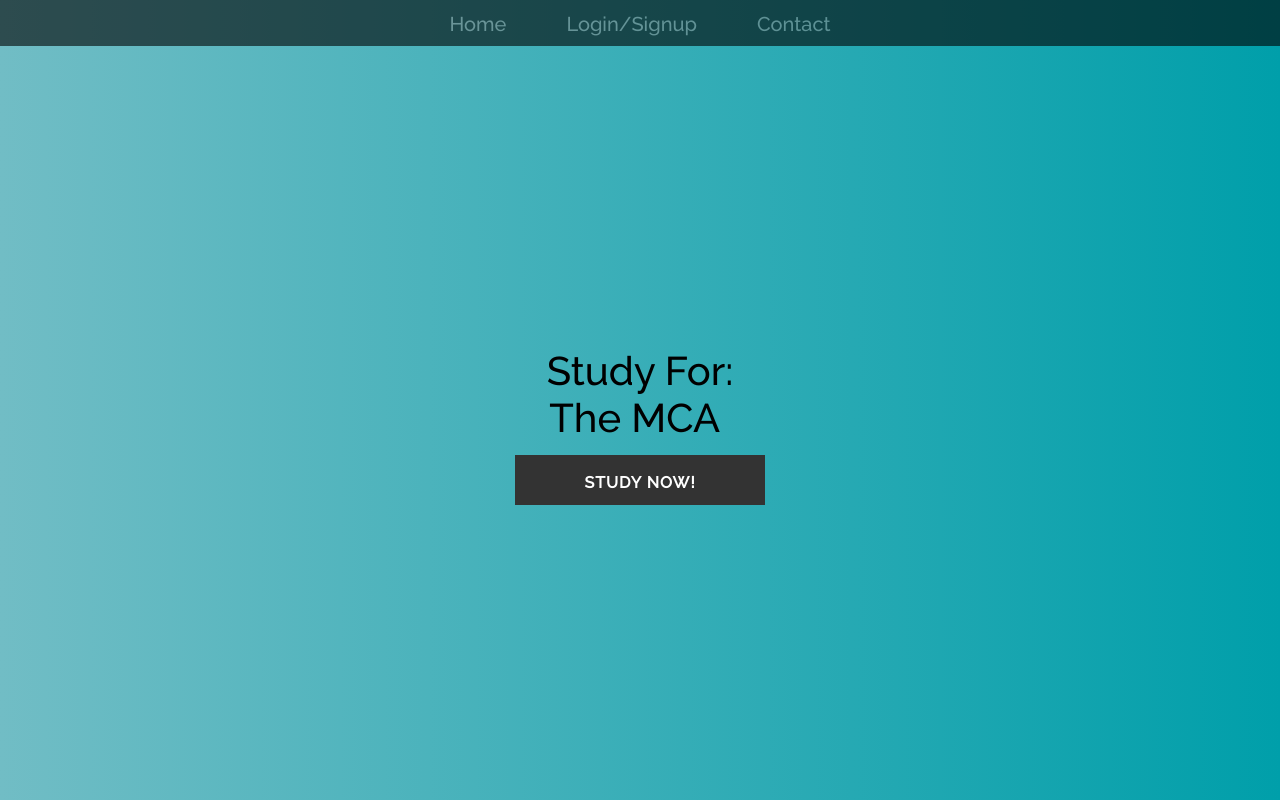
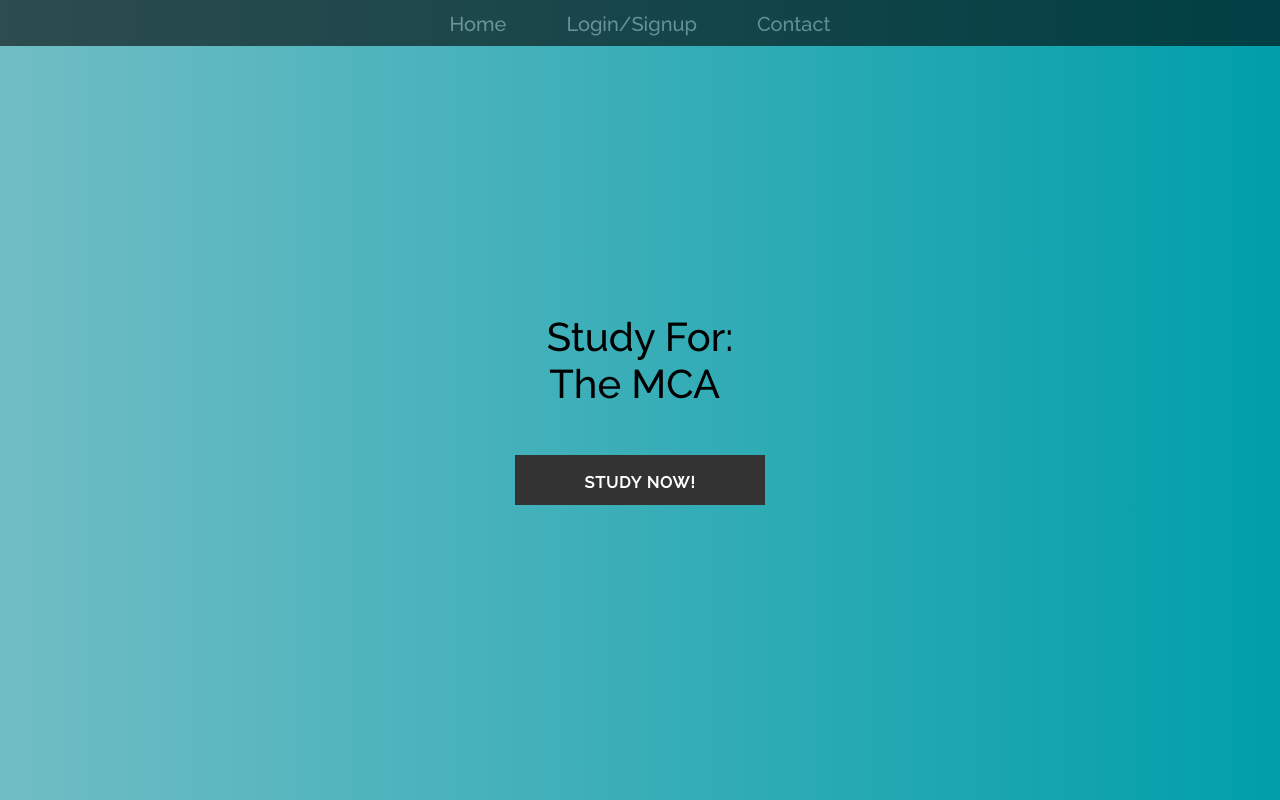
Before and after one commit to Marinah1031/StudyBuddy, a React (Create React App) app in the folder client/: page / in a window 1280 px wide. Shown: the top 800 px of the page. Built offline with nearby package versions, Linux system fonts and the light colour scheme.

Commit message:
Fixed Some CSS bugs + addCard button now scrolls to bottom of page

```diff
--- a/client/src/components/Home/Home.css
+++ b/client/src/components/Home/Home.css
@@ -6,7 +6,6 @@
     align-items: center;
     justify-content: center; /* Center items horizontally */
     text-align: center;
-    padding-top: 25%;
     font-size: 40px;
-    margin-top: 250px;
+    overflow: auto;
 }
--- a/client/src/components/Home/Home.scss
+++ b/client/src/components/Home/Home.scss
@@ -2,16 +2,9 @@
 
 @import url("https://fonts.googleapis.com/css2?family=Raleway:wght@500&display=swap");
 
-body {
-  margin: 0;
-  font-family: "Raleway", serif !important;
-  -webkit-font-smoothing: antialiased;
-  -moz-osx-font-smoothing: grayscale;
-  background-image: linear-gradient(to right, #92d1d8, #009faa);
-}
-
 .home-section {
-  min-height: 100vh;
+  min-height: 10vh;
+  max-height: 50vh;
   display: flex;
   align-items: center;
   justify-content: center;
--- a/client/src/components/Login/LoginStyles/Login.css
+++ b/client/src/components/Login/LoginStyles/Login.css
@@ -1,13 +1,4 @@
 @import url("https://fonts.googleapis.com/css2?family=Raleway:wght@500&display=swap");
-
-* {
-  margin: 0;
-  padding: 0;
-  box-sizing: border-box;
-  font-family: 'Raleway', sans-serif !important;
-  -webkit-font-smoothing: antialiased;
-  -moz-osx-font-smoothing: grayscale;
-}
 
 .navbar {
   position: fixed;
@@ -18,22 +9,11 @@
   padding: 10px 20px;
 }
 
-body {
-  display: flex;
-  justify-content: center;
-  align-items: center;
-  min-height: 100vh;
-  background-image: linear-gradient(to right, #71bdc5, #009faa);
-  overflow: hidden;
-  margin-top: 50px; /* Add margin to prevent content from being hidden behind the navbar */
-}
-
 .wrapper {
   position: relative;
   width: 400px;
   height: 500px;
 }
-
 
 .form-wrapper {
     position: absolute;
--- a/client/src/components/deck.js
+++ b/client/src/components/deck.js
@@ -62,7 +62,7 @@ const DeckComponent = ({ term: initialTerm, definition: initialDefinition, cardI
     }
 
     return (
-        <div className="card">
+        <div className="editCard">
             <form onSubmit={handleSubmit}>
                 <label>
                     <input
@@ -80,7 +80,7 @@ const DeckComponent = ({ term: initialTerm, definition: initialDefinition, cardI
                         onChange={handleChange}
                     />
                 </label>
-                <input type="submit" value="Submit" />
+                <input type="submit" value="Save" />
             </form>
             <button onClick={deleteCard}>Delete</button>
         </div>
--- a/client/src/index.css
+++ b/client/src/index.css
@@ -1,10 +1,24 @@
 @import url("https://fonts.googleapis.com/css2?family=Raleway:wght@500&display=swap");
+* {
+  margin: 0;
+  padding: 0;
+  box-sizing: border-box;
+  font-family: 'Raleway', sans-serif !important;
+  -webkit-font-smoothing: antialiased;
+  -moz-osx-font-smoothing: grayscale;
+}
+
 body {
+  display: flex;
+  justify-content: center;
+  align-items: center;
   margin: 0;
   font-family: "Raleway", serif !important;
   -webkit-font-smoothing: antialiased;
   -moz-osx-font-smoothing: grayscale;
-  background-image: linear-gradient(to right,   #71bdc5, #009faa);
+  background-image: linear-gradient(to right, #71bdc5, #009faa);
+  overflow: auto;
+  min-height: 100vh;
 }
 
 
@@ -34,6 +48,35 @@ body {
   box-shadow: 0 4px 8px rgba(0, 0, 0, 0.2);
 }
 
+.cardList {
+  width: 80vw;
+  display: flex;
+  align-items: 'center';
+  flex-direction: column;
+}
+
+.editCard {
+  margin: 5px;
+  display: flex;
+  justify-content: center;
+}
+
+#addCard, #finishEdit {
+  position: fixed;
+  margin: 20px;
+  width: 150px;
+}
+
+#addCard {
+  right: 10px;
+  bottom: 50px;
+}
+
+#finishEdit {
+  right: 10px;
+  bottom: 10px;
+}
+
 .front {
   background-color: #f3f3f3;
 }
--- a/client/src/pages/DeckEditPage.js
+++ b/client/src/pages/DeckEditPage.js
@@ -16,6 +16,11 @@ const DeckEditPage = () => {
     }
 
     const newCard = () => {
+        window.scrollTo({
+            top: document.documentElement.scrollHeight,
+            behavior: "smooth",
+        });
+
         try {
             addCard({
                 variables: {
@@ -39,12 +44,12 @@ const DeckEditPage = () => {
 
 
     return (
-        <div>
+        <div className='cardList'>
             {cards.map((card, index) => (
                 <DeckComponent key={index} term={card.term} definition={card.definition} deckId={deckId} cardId={card._id} />
             ))}
-            <button onClick={newCard}>Add New Card</button>
-            <button onClick={routeChange}>Done Editing</button>
+            <button id='addCard' onClick={newCard}>Add New Card</button>
+            <button id='finishEdit' onClick={routeChange}>Done Editing</button>
         </div>
     );
 }
```
